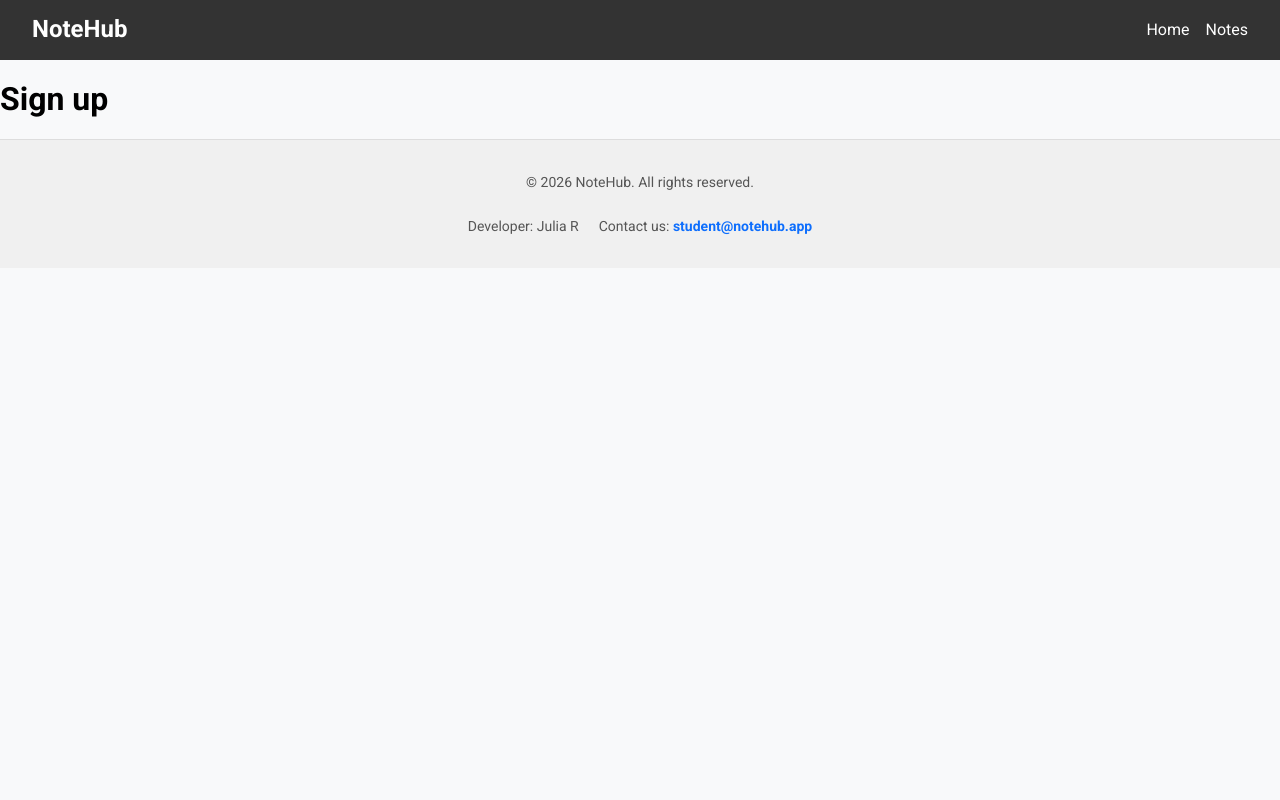
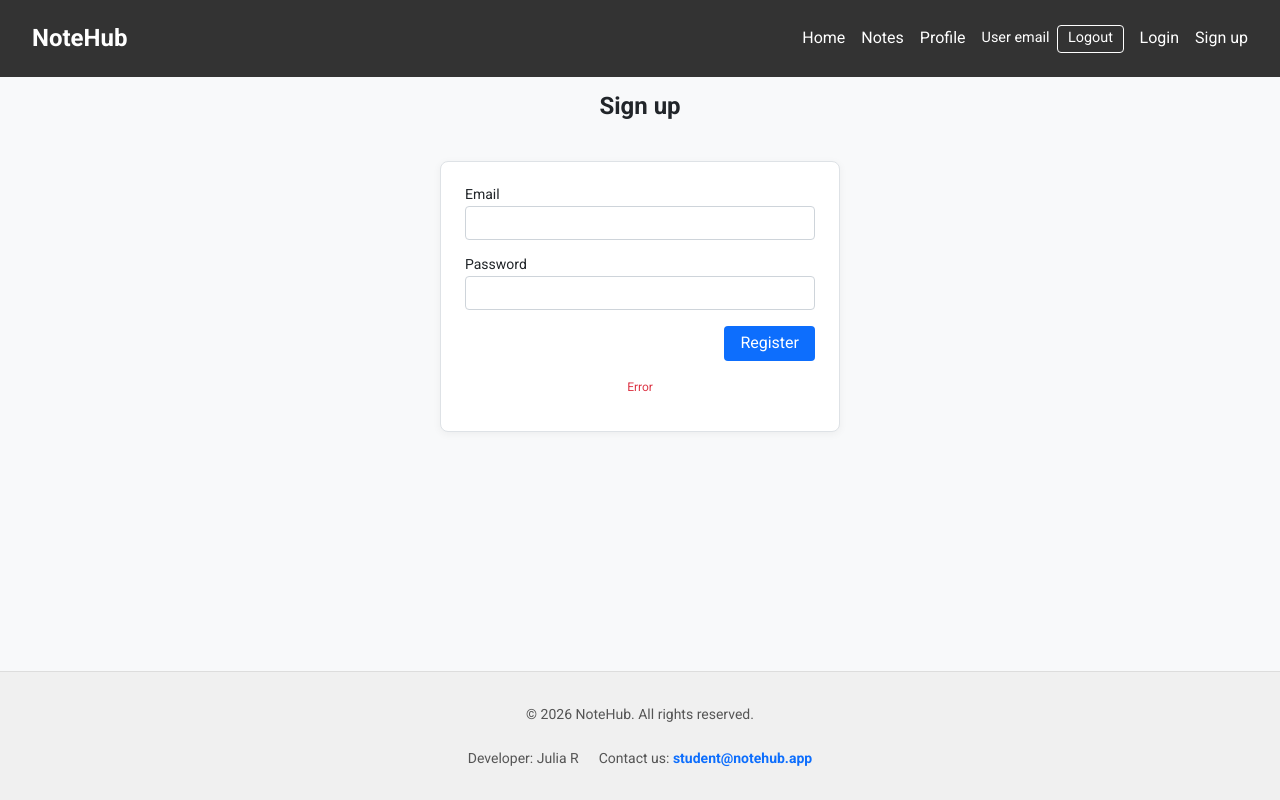
Before and after one commit to juliareka1-sys/09-auth, a Next.js app: page /sign-up in a window 1280 px wide. Built offline with nearby package versions, Linux system fonts and the light colour scheme.

Commit message:
wip: sign-up page

```diff
--- /dev/null
+++ b/app/(auth routes)/sign-up/SignUpPage.module.css
@@ -0,0 +1,73 @@
+.mainContent {
+    flex: 1;
+}
+
+.form {
+    display: flex;
+    flex-direction: column;
+    gap: 16px;
+    max-width: 400px;
+    margin: 40px auto;
+    padding: 24px;
+    background-color: #fff;
+    border: 1px solid #dee2e6;
+    border-radius: 8px;
+    box-shadow: 0 2px 8px rgba(0, 0, 0, 0.05);
+}
+
+.formTitle {
+    font-size: 24px;
+    font-weight: 600;
+    text-align: center;
+    margin-bottom: 8px;
+    color: #212529;
+}
+
+.formGroup {
+    display: flex;
+    flex-direction: column;
+    font-size: 14px;
+    font-weight: 500;
+    color: #212529;
+}
+
+.input {
+    margin-top: 4px;
+    padding: 8px 12px;
+    font-size: 14px;
+    border: 1px solid #ced4da;
+    border-radius: 4px;
+}
+
+.actions {
+    display: flex;
+    justify-content: flex-end;
+    gap: 8px;
+}
+
+.submitButton {
+    padding: 8px 16px;
+    font-size: 16px;
+    background-color: #0d6efd;
+    color: #fff;
+    border: none;
+    border-radius: 4px;
+    cursor: pointer;
+    transition: background-color 0.2s ease;
+}
+
+.submitButton:hover {
+    background-color: #0d6efd;
+}
+
+.submitButton:disabled {
+    background-color: #b1c7ae;
+    cursor: not-allowed;
+}
+
+.error {
+    color: #dc3545;
+    font-size: 12px;
+    margin-top: 4px;
+    text-align: center;
+}
--- a/app/(auth routes)/sign-up/page.tsx
+++ b/app/(auth routes)/sign-up/page.tsx
@@ -1,8 +1,31 @@
-
+'use client'
+import css from './SignUpPage.module.css'
 
 const SignUp = () => {
   return (
-    <main><h1>Sign up</h1></main>
+    <main className={css.mainContent}>
+  <h1 className={css.formTitle}>Sign up</h1>
+	<form className={css.form}>
+    <div className={css.formGroup}>
+      <label htmlFor="email">Email</label>
+      <input id="email" type="email" name="email" className={css.input} required />
+    </div>
+
+    <div className={css.formGroup}>
+      <label htmlFor="password">Password</label>
+      <input id="password" type="password" name="password" className={css.input} required />
+    </div>
+
+    <div className={css.actions}>
+      <button type="submit" className={css.submitButton}>
+        Register
+      </button>
+    </div>
+
+    <p className={css.error}>Error</p>
+  </form>
+</main>
+
   )
 }
 
--- /dev/null
+++ b/components/AuthNavigation/AuthNavigation.module.css
@@ -0,0 +1,36 @@
+.userEmail {
+    color: white;
+    margin-right: 0.5rem;
+    font-size: 0.9rem;
+}
+
+.logoutButton {
+    background: transparent;
+    border: 1px solid white;
+    color: white;
+    padding: 0.3rem 0.6rem;
+    border-radius: 4px;
+    cursor: pointer;
+    font-size: 0.9rem;
+    transition: background-color 0.3s ease, color 0.3s ease;
+}
+
+.logoutButton:hover {
+    background-color: white;
+    color: #333;
+}
+
+.navigationItem {
+    display: flex;
+    align-items: center;
+}
+
+.navigationLink {
+    text-decoration: none;
+    color: white;
+    font-size: 1rem;
+}
+
+.navigationLink:hover {
+    color: #ddd;
+}
--- /dev/null
+++ b/components/AuthNavigation/AuthNavigation.tsx
@@ -0,0 +1,34 @@
+import Link from 'next/link'
+import css from './AuthNavigation.module.css'
+
+const AuthNavigation = () => {
+    return ( <>
+  <li className={css.navigationItem}>
+  <Link href="/profile" prefetch={false} className={css.navigationLink}>
+    Profile
+  </Link>
+</li>
+
+<li className={css.navigationItem}>
+  <p className={css.userEmail}>User email</p>
+  <button className={css.logoutButton}>
+    Logout
+  </button>
+</li>
+
+<li className={css.navigationItem}>
+  <Link href="/sign-in" prefetch={false} className={css.navigationLink}>
+    Login
+  </Link>
+</li>
+
+<li className={css.navigationItem}>
+  <Link href="/sign-up" prefetch={false} className={css.navigationLink}>
+    Sign up
+  </Link>
+</li>
+</>
+  )
+}
+
+export default AuthNavigation
--- a/components/Header/Header.tsx
+++ b/components/Header/Header.tsx
@@ -1,5 +1,6 @@
 import Link from 'next/link';
 import css from '@/components/Header/Header.module.css';
+import AuthNavigation from '../AuthNavigation/AuthNavigation';
 
 export default function Header() {
   return (
@@ -19,6 +20,7 @@ export default function Header() {
               Notes
             </Link>
           </li>
+      <AuthNavigation/>
         </ul>
       </nav>
     </header>
--- /dev/null
+++ b/types/user.ts
@@ -0,0 +1,5 @@
+export interface User {
+  email: string;
+  username: string;
+  avatar: string;
+}
```
Also changed, not shown: lib/api/clientApi.ts (+11 -0 lines).
